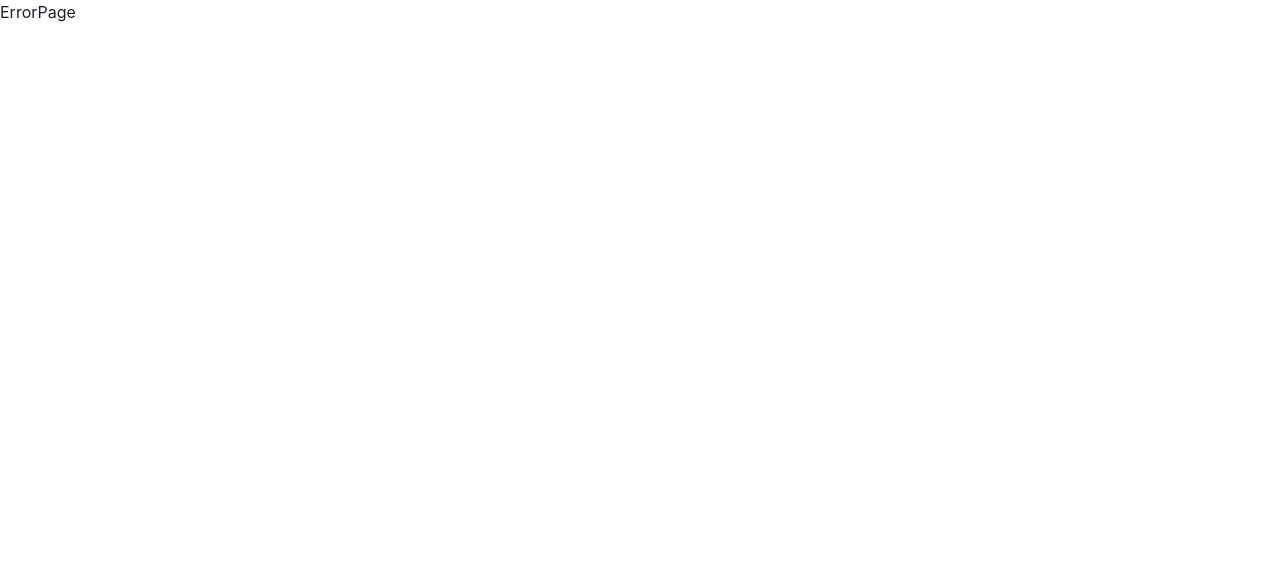
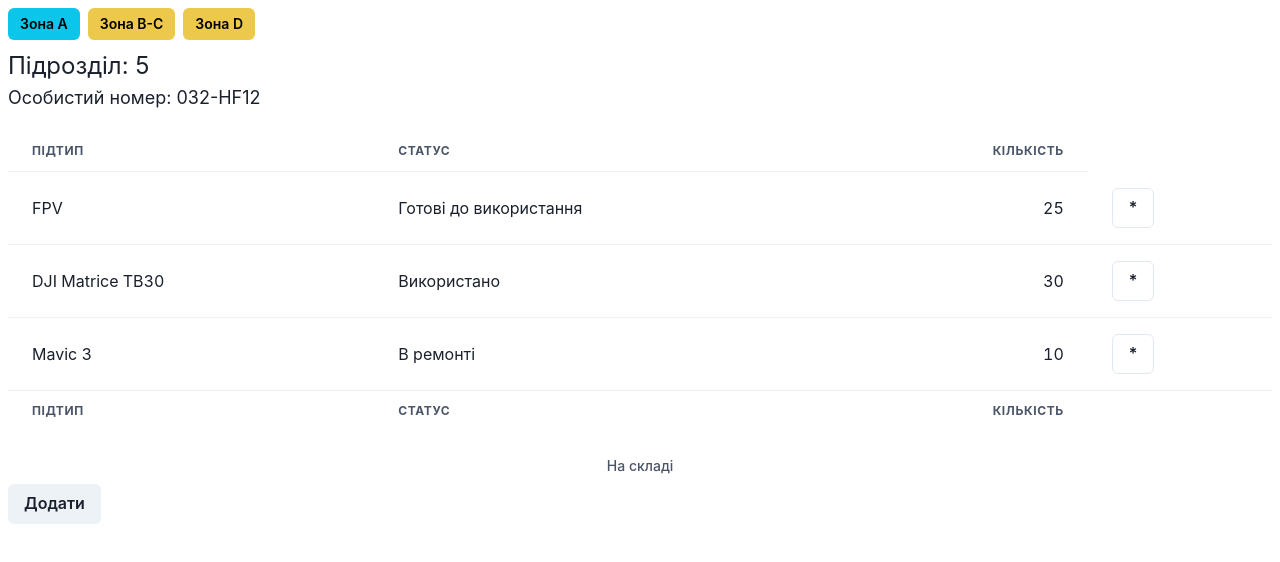
Before and after one commit to Ilia10101000/web, a React (Create React App) app: page /#/existed1/editPage in a window 1280 px wide. Shown: the top 562 px of the page. Built offline with nearby package versions, Linux system fonts and the light colour scheme.

Commit message:
add new structure. Project needs fix add new item feater

```diff
--- a/src/App.jsx
+++ b/src/App.jsx
@@ -4,9 +4,9 @@ import { renderRouters } from "./utils/renderRouters";
 import { FirstMain } from "./components/firstPage/main_first";
 import { SecondMain } from "./components/secondPage/main_second";
 import { ThirdMain } from "./components/thirdPage/main_third";
-// import { createBrowserRouter } from "react-router-dom";
 import { ErrorPage } from "./components/errorPage/errorPage";
 import {HomePage} from "./components/homePage";
+import { EditPage } from "./components/firstPage/EditPage";
 
 function App() {
   const routers = [
@@ -17,6 +17,12 @@ function App() {
         {
           path: "existed1",
           element: <FirstMain />,
+          children: [
+            {
+              path: "editPage",
+              element: <EditPage />,
+            },
+          ],
         },
         {
           path: "existed2",
@@ -41,4 +47,4 @@ function App() {
   );
 }
 
-export default App;
+export {App};
--- /dev/null
+++ b/src/components/firstPage/EditPage.jsx
@@ -0,0 +1,103 @@
+import React, { useState } from "react";
+import {
+  AlertDialog,
+  AlertDialogBody,
+  AlertDialogFooter,
+  AlertDialogHeader,
+  AlertDialogContent,
+  AlertDialogOverlay,
+  Button,
+  Input,
+  Select,
+  NumberInput,
+  NumberInputField,
+} from "@chakra-ui/react";
+
+const handleChange_blockLetter_E = (event) => {
+  if (event.nativeEvent.data === "E" || event.nativeEvent.data === "e") {
+    event.preventDefault();
+  }
+};
+
+export function EditPage({ handleClickCancel, handleConfirmAddData, value }) {
+  const [data, setData] = useState(
+    !!value
+      ? value
+      : {
+          id: "",
+          type: "",
+          status: "Готові до застосування",
+          quantity: "",
+        }
+  );
+
+  return (
+    <AlertDialog isOpen={true} onClose={() => console.log("Click")}>
+      <AlertDialogOverlay>
+        <AlertDialogContent>
+          <AlertDialogHeader fontSize="lg" fontWeight="bold">
+            Оберіть параметри
+          </AlertDialogHeader>
+
+          <AlertDialogBody
+            style={{ display: "flex", flexDirection: "column", gap: "10px" }}
+          >
+            <Input
+              placeholder="Підтип"
+              value={data.type}
+              onChange={({ target: { value } }) =>
+                setData((prevValue) => ({ ...prevValue, type: value }))
+              }
+            />
+            <Select
+              value={data.status}
+              onChange={(e) =>
+                setData((prev) => ({ ...prev, status: e.target.value }))
+              }
+            >
+              <option value={"Готові до застосування"}>
+                Готові до застосування
+              </option>
+              <option value={"Використано"}>Використано</option>
+              <option value={"В наявності"}>В наявності</option>
+              <option value={"В ремонті"}>В ремонті</option>
+              <option value={"Знищено"}>Знищено</option>
+            </Select>
+            <NumberInput
+              min={1}
+              max={1000}
+              inputMode="decimal"
+              value={data.quantity}
+              onChange={(quantity) =>
+                setData((prev) => ({ ...prev, quantity }))
+              }
+            >
+              <NumberInputField
+                placeholder="Кількість"
+                onChange={handleChange_blockLetter_E}
+              />
+            </NumberInput>
+          </AlertDialogBody>
+
+          <AlertDialogFooter>
+            <Button
+              colorScheme="blue"
+              onClick={async () => {
+                await handleConfirmAddData(
+                  data.id ? data : { ...data, id: String(Date.now()) }
+                );
+                handleClickCancel();
+              }}
+              ml={3}
+            >
+              Підтвердити
+            </Button>
+            <Button colorScheme="red" onClick={handleClickCancel} ml={3}>
+              Скасувати
+            </Button>
+          </AlertDialogFooter>
+        </AlertDialogContent>
+      </AlertDialogOverlay>
+    </AlertDialog>
+  );
+}
--- a/src/components/firstPage/main_first.jsx
+++ b/src/components/firstPage/main_first.jsx
@@ -1,8 +1,117 @@
-import React from 'react';
+import React, { useState } from "react";
+import {
+  Table,
+  Thead,
+  Tbody,
+  Box,
+  Text,
+  Tfoot,
+  Tr,
+  Th,
+  Td,
+  TableCaption,
+  TableContainer,
+  Button,
+} from "@chakra-ui/react";
+import { EditPage } from "./EditPage";
 
+let subdivision = "5";
+let personalId = "032-HF12";
 
 export function FirstMain() {
+  const [isHiddenEditPage, setIsHiddenEditPage] = useState(false);
+  const [data, setData] = useState([
+    {
+      id: "1",
+      type: "FPV",
+      status: "Готові до використання",
+      quantity: "25",
+    },
+    {
+      id: "2",
+      type: "DJI Matrice TB30",
+      status: "Використано",
+      quantity: "30",
+    },
+    {
+      id: "3",
+      type: "Mavic 3",
+      status: "В ремонті",
+      quantity: "10",
+    },
+  ]);
+
+  const toogleEditPageVisibility = () => setIsHiddenEditPage((prev) => !!!prev);
+  const handleChangeItemValue = (data) => setIsHiddenEditPage(data);
+
+  const addNewData = (newData) => {
+    if (data.some((item) => item.id === newData.id)) {
+      setData((prevData) =>
+        [...prevData, newData].map((i) => {
+          if (i.id === newData.id) {
+            return newData;
+          } else {
+            return i;
+          }
+        })
+      );
+    } else {
+      setData((prevValue) => [...prevValue, newData]);
+    }
+  };
+
   return (
-    <div>First page</div>
-  )
+    <Box>
+      <Box mb={5}>
+        <Text fontSize={"2xl"}>Підрозділ: {subdivision}</Text>
+        <Text fontSize={"lg"}>Особистий номер: {personalId}</Text>
+      </Box>
+      <TableContainer>
+        <Table variant="simple">
+          <TableCaption>На складі</TableCaption>
+          <Thead>
+            <Tr>
+              <Th>Підтип</Th>
+              <Th>Статус</Th>
+              <Th isNumeric>Кількість</Th>
+            </Tr>
+          </Thead>
+          <Tbody>
+            {data.map(({ id, type, status, quantity }) => (
+              <Tr key={id}>
+                <Td>{type}</Td>
+                <Td>{status}</Td>
+                <Td isNumeric>{quantity}</Td>
+                <Td>
+                  <Button
+                    variant="outline"
+                    onClick={() =>
+                      handleChangeItemValue({ type, status, quantity, id })
+                    }
+                  >
+                    *
+                  </Button>
+                </Td>
+              </Tr>
+            ))}
+          </Tbody>
+          <Tfoot>
+            <Tr>
+              <Th>Підтип</Th>
+              <Th>Статус</Th>
+              <Th isNumeric>Кількість</Th>
+            </Tr>
+          </Tfoot>
+        </Table>
+      </TableContainer>
+      <Button onClick={toogleEditPageVisibility}>Додати</Button>
+      {!!isHiddenEditPage && (
+        <EditPage
+          value={isHiddenEditPage}
+          handleConfirmAddData={addNewData}
+          handleClickCancel={toogleEditPageVisibility}
+        />
+      )}
+    </Box>
+  );
 }
--- a/src/components/homePage.jsx
+++ b/src/components/homePage.jsx
@@ -4,29 +4,31 @@ import { Flex, Box, Button } from "@chakra-ui/react";
 
 export function HomePage() {
   return (
-    <Flex m={0} gap={2} p={2}>
-      <Flex
-        flexDirection={"column"}
-        gap={2}
-        basis={1}
-      >
+    <Flex direction={"column"} m={0} gap={2} p={2}>
+      <Flex gap={2} basis={1}>
         <NavLink to={"existed1"}>
           {({ isActive }) => (
-            <Button colorScheme={isActive ? "red" : "green"}>Зона A</Button>
+            <Button size={"sm"} colorScheme={isActive ? "cyan" : "yellow"}>
+              Зона A
+            </Button>
           )}
         </NavLink>
         <NavLink to={"existed2"}>
           {({ isActive }) => (
-            <Button colorScheme={isActive ? "red" : "green"}>Зона B-C</Button>
+            <Button size={"sm"} colorScheme={isActive ? "cyan" : "yellow"}>
+              Зона B-C
+            </Button>
           )}
         </NavLink>
         <NavLink to={"existed3"}>
           {({ isActive }) => (
-            <Button colorScheme={isActive ? "red" : "green"}>Зона D</Button>
+            <Button size={"sm"} colorScheme={isActive ? "cyan" : "yellow"}>
+              Зона D
+            </Button>
           )}
         </NavLink>
       </Flex>
-      <Box style={{width:'100%'}}>
+      <Box style={{ width: "100%" }}>
         <Outlet />
       </Box>
     </Flex>
--- a/src/index.js
+++ b/src/index.js
@@ -1,6 +1,6 @@
 import React from "react";
 import ReactDOM from "react-dom/client";
-import App from "./App";
+import {App} from "./App";
 import './index.css'
 import {
   HashRouter
```
